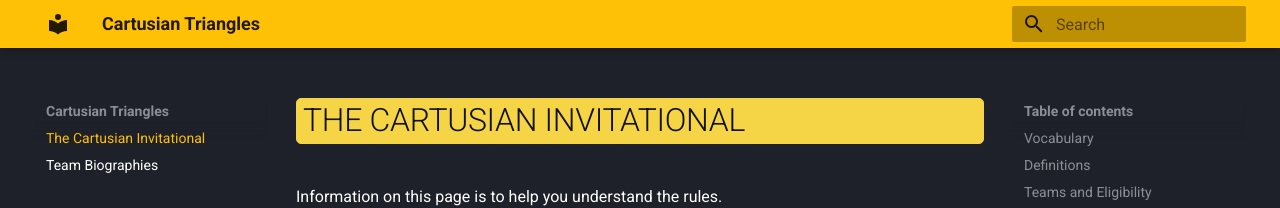
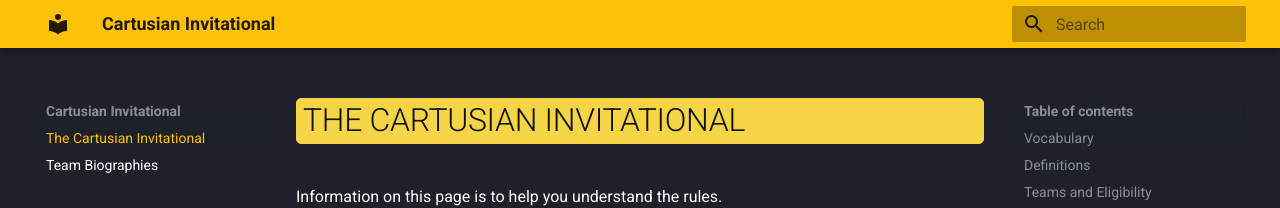
Before and after one commit to RollForCode/cartusian-triangles-wiki, an MkDocs documentation site: the page built from docs/index.md, in a window 1280 px wide. Shown: the top 208 px of the page. Built offline with MkDocs 1.6.1 and Material for MkDocs 9.7.7, drawn with Linux system fonts in a browser that asks for light colours.

Commit message:
Update from https://github.com/RollForCode/starfinder-trianges/commit/b8a28839c6adf9d7879ebf5632f2a2d2056cc253

```diff
--- a/mkdocs.yml
+++ b/mkdocs.yml
@@ -1,4 +1,4 @@
-site_name: Cartusian Triangles
+site_name: Cartusian Invitational
 extra_css:
     - css/extra.css
 theme:
```
